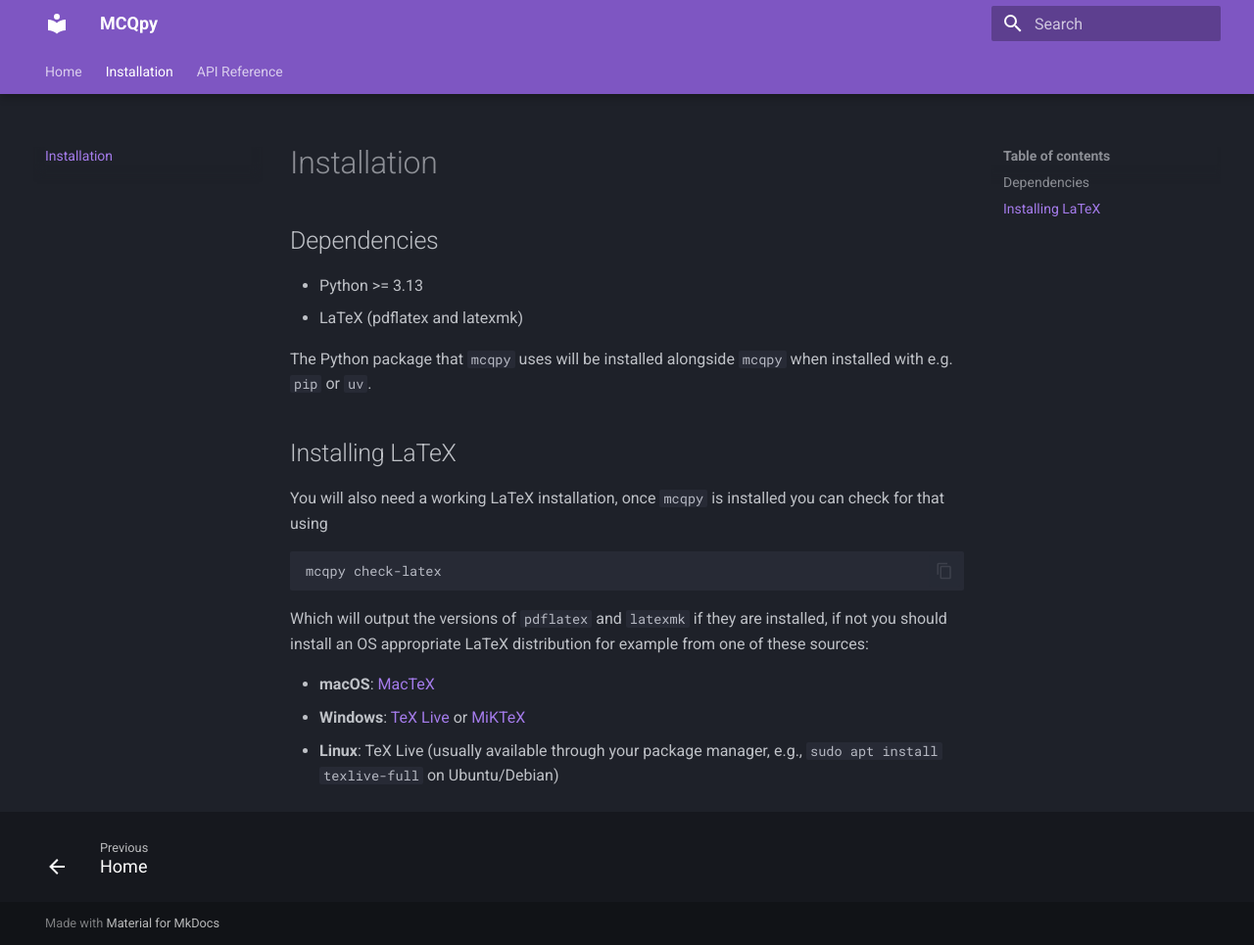
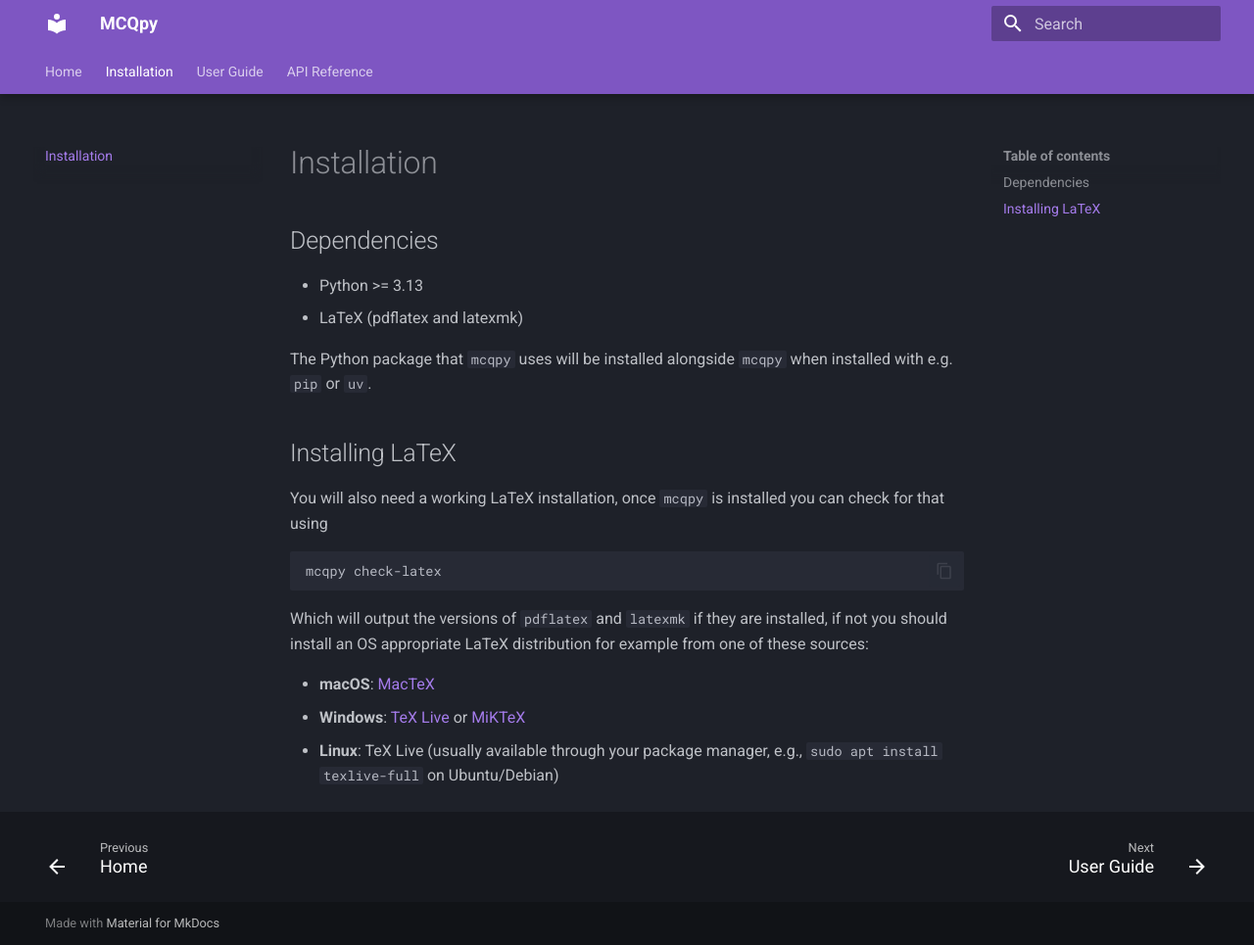
Before and after one commit to au-mbg/mcqpy, an MkDocs documentation site: the page built from docs/docs/installation.md, in a window 1280 px wide and 965 px high. Shown: the whole window at 98% size. Built offline with MkDocs 1.6.1 and Material for MkDocs 9.7.7, drawn with Linux system fonts in a browser that asks for light colours.

Commit message:
More tinkering.

```diff
--- a/docs/mkdocs.yml
+++ b/docs/mkdocs.yml
@@ -3,6 +3,7 @@ site_name: MCQpy
 nav:
   - Home: index.md
   - Installation: installation.md
+  - User Guide: user_guide.md
   - API Reference: autoapi/
 
 markdown_extensions:
```
Also changed, not shown: docs/docs/user_guide.md (added, +1 -0 lines), 1 other file.
